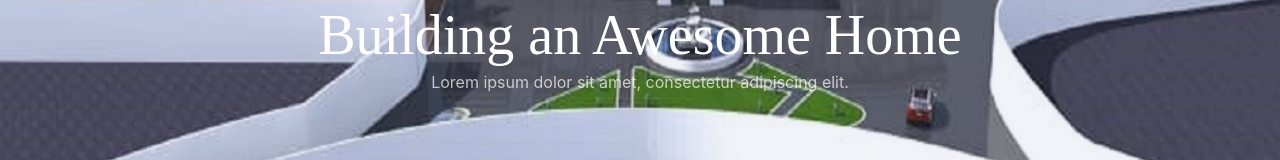
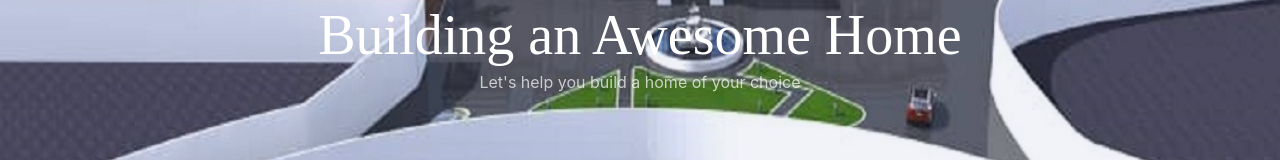
Before and after one commit to coderitec/osinagood, a plain HTML site: page index.html in a window 1280 px wide. Shown: the part 312-472 px from the top of the page. Drawn offline with Linux system fonts and the light colour scheme.

Commit message:
changed the header description messages

```diff
--- a/index.html
+++ b/index.html
@@ -95,21 +95,21 @@
                 <img src="img/connn.jpg" alt="" uk-cover>
                 <div class="uk-overlay slide-overlay uk-overlay-primary uk-position-center uk-position uk-text-center uk-light">
                     <h2 class="uk-margin-remove">Building an Awesome Home </h2>
-                    <p class="uk-margin-remove">Lorem ipsum dolor sit amet, consectetur adipiscing elit.</p>
+                    <p class="uk-margin-remove">Let's help you build a home of your choice </p>
                 </div>
             </li>
             <li>
                 <img src="img/plan2.jpg" alt="" uk-cover>
                 <div class="uk-overlay slide-overlay uk-overlay-primary uk-position-center uk-position uk-text-center uk-light">
                     <h2 class="uk-margin-remove">Building Design Architecture</h2>
-                    <p class="uk-margin-remove">Lorem ipsum dolor sit amet, consectetur adipiscing elit.</p>
+                    <p class="uk-margin-remove">We make awesome architectural designs</p>
                 </div>
             </li>
             <li>
                 <img src="img/conn5.jpg" alt="" uk-cover>
                 <div class="uk-overlay slide-overlay uk-overlay-primary uk-position-center uk-position uk-text-center uk-light">
                     <h2 class="uk-margin-remove">Estate Planning Infastructure</h2>
-                    <p class="uk-margin-remove">Lorem ipsum dolor sit amet, consectetur adipiscing elit.</p>
+                    <p class="uk-margin-remove">We help you plan a befitting infrastural for your estate management</p>
                 </div>
             </li>
         </ul>
```
